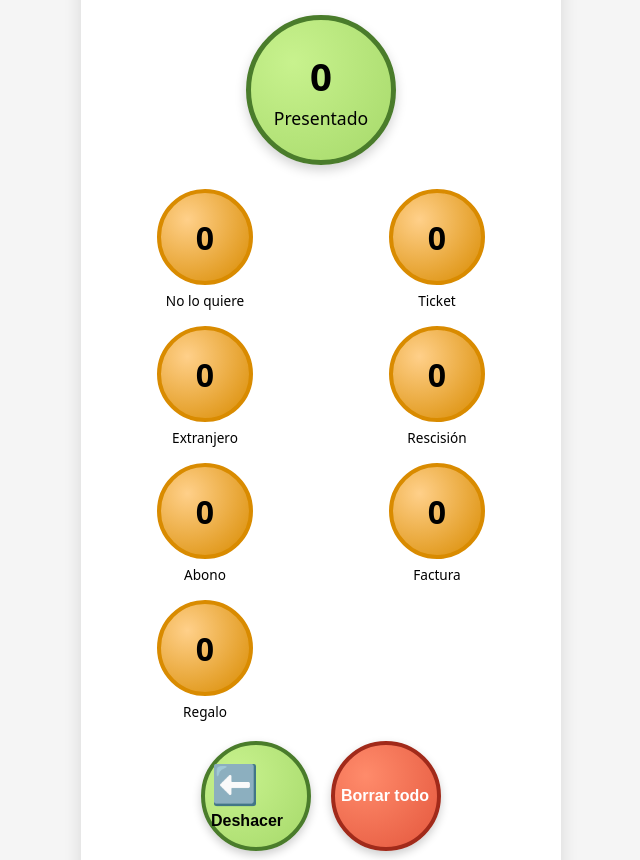
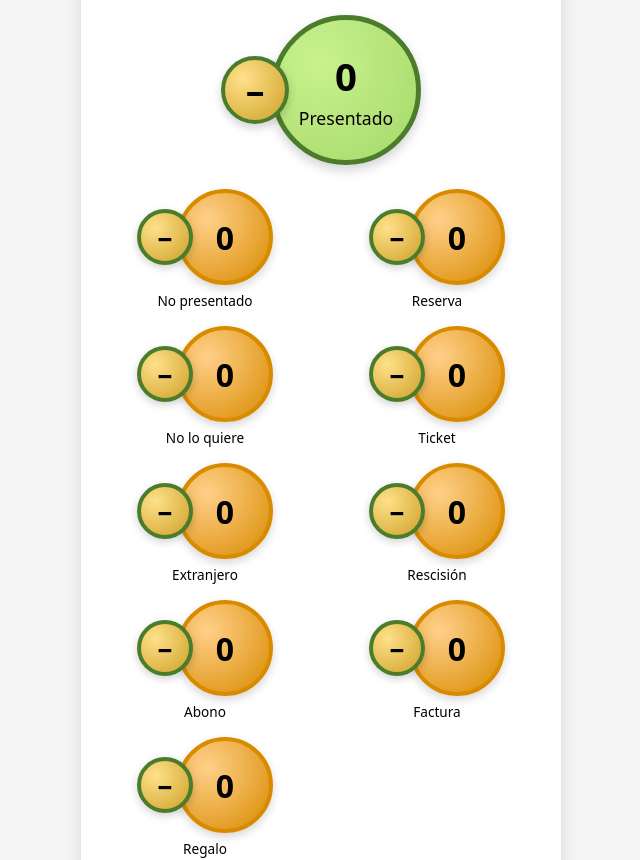
Before and after one commit to tomalic/ContadorSeguros1, a plain HTML site: page index.html in a window 1280 px wide. Shown: the part 96-956 px from the top of the page, without its empty margins (319-959 px from the left). Drawn offline with Linux system fonts and the light colour scheme.

Commit message:
Add files via upload

```diff
--- a/index.html
+++ b/index.html
@@ -13,6 +13,8 @@
       --verde-oscuro: #4a7c2b;
       --naranja-claro: #ffd08a;
       --naranja-oscuro: #d98b00;
+      --amarillo-claro: #ffe18a;
+      --amarillo-oscuro: #cfa12a;
       --rojo: #e4573d;
       --gris-fondo: #f5f5f5;
     }
@@ -55,6 +57,32 @@
       margin-bottom: 24px;
     }
 
+    .presentado-wrapper {
+      display: flex;
+      align-items: center;
+    }
+
+    .minus-btn {
+      width: 68px;
+      height: 68px;
+      border-radius: 50%;
+      background: radial-gradient(circle at 30% 30%, var(--amarillo-claro), var(--amarillo-oscuro));
+      border: 4px solid var(--verde-oscuro);
+      display: flex;
+      align-items: center;
+      justify-content: center;
+      font-size: 2rem;
+      font-weight: 700;
+      cursor: pointer;
+      box-shadow: 0 4px 10px rgba(0,0,0,0.18);
+      user-select: none;
+      margin-right: -18px; /* solapado con el círculo grande */
+      z-index: 1;
+      transition: transform 0.1s ease;
+    }
+
+    .minus-btn:active { transform: scale(0.95); }
+
     .presentado-btn {
       width: 150px;
       height: 150px;
@@ -70,9 +98,7 @@
       transition: transform 0.1s ease;
     }
 
-    .presentado-btn:active {
-      transform: scale(0.95);
-    }
+    .presentado-btn:active { transform: scale(0.95); }
 
     .presentado-btn .count {
       font-size: 2.4rem;
@@ -89,7 +115,7 @@
       display: grid;
       grid-template-columns: repeat(2, 1fr);
       gap: 16px;
-      margin-bottom: 20px;
+      margin-bottom: 24px;
     }
 
     .button-card {
@@ -98,6 +124,33 @@
       align-items: center;
       gap: 6px;
     }
+
+    .button-row {
+      display: flex;
+      align-items: center;
+      justify-content: center;
+    }
+
+    .small-minus {
+      width: 56px;
+      height: 56px;
+      border-radius: 50%;
+      background: radial-gradient(circle at 30% 30%, var(--amarillo-claro), var(--amarillo-oscuro));
+      border: 4px solid var(--verde-oscuro);
+      display: flex;
+      align-items: center;
+      justify-content: center;
+      font-size: 1.6rem;
+      font-weight: 700;
+      cursor: pointer;
+      user-select: none;
+      margin-right: -16px;
+      z-index: 1;
+      box-shadow: 0 3px 8px rgba(0,0,0,0.18);
+      transition: transform 0.1s ease;
+    }
+
+    .small-minus:active { transform: scale(0.95); }
 
     .circle-btn {
       width: 96px;
@@ -110,6 +163,7 @@
       justify-content: center;
       cursor: pointer;
       transition: transform 0.1s ease;
+      box-shadow: 0 4px 10px rgba(0,0,0,0.16);
     }
 
     .circle-btn:active { transform: scale(0.95); }
@@ -119,19 +173,18 @@
       font-weight: 600;
     }
 
-    .label { font-size: 0.85rem; }
+    .label { font-size: 0.85rem; text-align: center; }
 
-    /* ---- BOTONES DESHACER Y BORRAR ---- */
+    /* ---- BOTÓN BORRAR ---- */
     .actions-row {
       display: flex;
       justify-content: center;
-      gap: 20px;
       margin-bottom: 28px;
     }
 
-    .undo-btn, .clear-btn {
-      width: 110px;
-      height: 110px;
+    .clear-btn {
+      width: 120px;
+      height: 120px;
       border-radius: 50%;
       border: none;
       cursor: pointer;
@@ -140,22 +193,16 @@
       display: flex;
       flex-direction: column;
       justify-content: center;
+      align-items: center;
       gap: 4px;
-      box-shadow: 0 4px 10px rgba(0,0,0,0.2);
-    }
-
-    .undo-btn {
-      background: radial-gradient(circle at 30% 30%, #c8f28e, var(--verde-claro));
-      border: 4px solid var(--verde-oscuro);
-    }
-
-    .undo-arrow { font-size: 2.4rem; }
-
-    .clear-btn {
       background: radial-gradient(circle at 30% 30%, #ff8b6b, var(--rojo));
       border: 4px solid #a12a1a;
       color: white;
+      box-shadow: 0 4px 10px rgba(0,0,0,0.2);
+      transition: transform 0.1s ease;
     }
+
+    .clear-btn:active { transform: scale(0.95); }
 
     /* ---- TOTALES ---- */
     .totals {
@@ -189,26 +236,29 @@
   <div class="app">
     <div class="title">RECUENTO SEGUROS</div>
 
-    <!-- BOTÓN PRESENTADO -->
+    <!-- BOTÓN PRESENTADO CON "-" -->
     <div class="presentado-container">
-      <div class="presentado-btn" id="btn-presentado">
-        <span class="count" id="count-presentado">0</span>
-        <span class="label">Presentado</span>
+      <div class="presentado-wrapper">
+        <div class="minus-btn" id="minus-presentado">−</div>
+        <div class="presentado-btn" id="btn-presentado">
+          <span class="count" id="count-presentado">0</span>
+          <span class="label">Presentado</span>
+        </div>
       </div>
     </div>
 
     <!-- RESTO DE BOTONES -->
     <div class="grid" id="buttons-grid"></div>
 
+    <!-- BORRAR TODO -->
     <div class="actions-row">
-      <button class="undo-btn" id="undo-btn">
-        <div class="undo-arrow">⬅️</div>
-        <div>Deshacer</div>
+      <button class="clear-btn" id="clear-btn">
+        <div>Borrar</div>
+        <div>todo</div>
       </button>
-
-      <button class="clear-btn" id="clear-btn">Borrar todo</button>
     </div>
 
+    <!-- TOTALES -->
     <div class="totals">
       <div class="total-row">
         <div>Total unidades</div>
@@ -228,40 +278,47 @@
   </div>
 
 <script>
-/* ---- CONFIGURACIÓN --- */
+/* ---- CONFIGURACIÓN ---- */
 
+// Botones "normales" (naranja)
 const buttons = [
-  { key: "noLoQuiere", label: "No lo quiere" },
-  { key: "ticket", label: "Ticket" },
-  { key: "extranjero", label: "Extranjero" },
-  { key: "rescicion", label: "Rescisión" },
-  { key: "abono", label: "Abono" },
-  { key: "factura", label: "Factura" },
-  { key: "regalo", label: "Regalo" }
+  { key: "noPresentado", label: "No presentado" },
+  { key: "reserva",      label: "Reserva" },
+  { key: "noLoQuiere",   label: "No lo quiere" },
+  { key: "ticket",       label: "Ticket" },
+  { key: "extranjero",   label: "Extranjero" },
+  { key: "rescicion",    label: "Rescisión" },
+  { key: "abono",        label: "Abono" },
+  { key: "factura",      label: "Factura" },
+  { key: "regalo",       label: "Regalo" }
 ];
 
+// Todos estos + presentado cuentan como unidades
 const UNITS_KEYS = ["presentado", ...buttons.map(b => b.key)];
+// Solo el botón "Presentado" cuenta como presentados
 const PRESENTED_KEYS = ["presentado"];
-const STORAGE_KEY = "segurosCounter_v2";
+
+const STORAGE_KEY = "segurosCounter_v3";
 
 let state = { counts: {}, history: [] };
 
 function initState() {
   state.counts = { presentado: 0 };
   buttons.forEach(b => state.counts[b.key] = 0);
-  state.history = [];
+  state.history = []; // ya no usamos deshacer, pero lo dejamos vacío
 }
 
 function loadState() {
   const raw = localStorage.getItem(STORAGE_KEY);
-  if (!raw) return initState();
+  if (!raw) { initState(); return; }
   try {
     const parsed = JSON.parse(raw);
     initState();
     Object.keys(state.counts).forEach(k => {
-      if (parsed.counts?.[k] >= 0) state.counts[k] = parsed.counts[k];
+      if (parsed.counts && typeof parsed.counts[k] === "number" && parsed.counts[k] >= 0) {
+        state.counts[k] = parsed.counts[k];
+      }
     });
-    state.history = parsed.history || [];
   } catch {
     initState();
   }
@@ -271,20 +328,20 @@ function saveState() {
   localStorage.setItem(STORAGE_KEY, JSON.stringify(state));
 }
 
-/* ---- CÁLCULOS --- */
+/* ---- CÁLCULOS ---- */
 
 function computeTotals() {
   let totalUnits = 0;
   let presented = 0;
 
-  UNITS_KEYS.forEach(k => totalUnits += state.counts[k] || 0);
-  PRESENTED_KEYS.forEach(k => presented += state.counts[k] || 0);
+  UNITS_KEYS.forEach(k => { totalUnits += state.counts[k] || 0; });
+  PRESENTED_KEYS.forEach(k => { presented += state.counts[k] || 0; });
 
   const objetivo = 2 * presented - totalUnits;
   return { totalUnits, presented, objetivo };
 }
 
-/* ---- RENDER --- */
+/* ---- RENDER ---- */
 
 function renderButtons() {
   const grid = document.getElementById("buttons-grid");
@@ -294,22 +351,32 @@ function renderButtons() {
     const card = document.createElement("div");
     card.className = "button-card";
 
+    const row = document.createElement("div");
+    row.className = "button-row";
+
+    const minus = document.createElement("div");
+    minus.className = "small-minus";
+    minus.textContent = "−";
+    minus.dataset.key = btn.key;
+    minus.onclick = () => decrement(btn.key);
+
     const circle = document.createElement("div");
     circle.className = "circle-btn";
     circle.dataset.key = btn.key;
+    const span = document.createElement("span");
+    span.className = "count";
+    span.textContent = state.counts[btn.key] || 0;
+    circle.appendChild(span);
+    circle.onclick = () => increment(btn.key);
 
-    const count = document.createElement("span");
-    count.className = "count";
-    count.textContent = state.counts[btn.key];
-
-    circle.appendChild(count);
-    circle.onclick = () => increment(btn.key);
+    row.appendChild(minus);
+    row.appendChild(circle);
 
     const label = document.createElement("div");
     label.className = "label";
     label.textContent = btn.label;
 
-    card.appendChild(circle);
+    card.appendChild(row);
     card.appendChild(label);
     grid.appendChild(card);
   });
@@ -317,7 +384,6 @@ function renderButtons() {
 
 function renderTotals() {
   const { totalUnits, presented, objetivo } = computeTotals();
-
   document.getElementById("total-unidades-box").textContent = totalUnits;
   document.getElementById("presentados-box").textContent = presented;
 
@@ -326,43 +392,44 @@ function renderTotals() {
   objBox.classList.toggle("ok", objetivo >= 0);
   objBox.classList.toggle("bad", objetivo < 0);
 
-  document.getElementById("count-presentado").textContent =
-    state.counts.presentado;
+  document.getElementById("count-presentado").textContent = state.counts.presentado || 0;
+
+  // Actualizar contadores de botones naranjas
+  buttons.forEach(btn => {
+    const el = document.querySelector(
+      `.circle-btn[data-key="${btn.key}"] .count`
+    );
+    if (el) el.textContent = state.counts[btn.key] || 0;
+  });
 }
 
 function render() {
   renderTotals();
-  buttons.forEach(btn => {
-    const el = document.querySelector(`.circle-btn[data-key="${btn.key}"] .count`);
-    if (el) el.textContent = state.counts[btn.key];
-  });
 }
 
-/* ---- ACCIONES --- */
+/* ---- ACCIONES ---- */
 
 function increment(key) {
-  state.counts[key]++;
-  state.history.push(key);
+  state.counts[key] = (state.counts[key] || 0) + 1;
   saveState();
   render();
 }
 
-function undoLast() {
-  if (!state.history.length) return;
-  const key = state.history.pop();
-  if (state.counts[key] > 0) state.counts[key]--;
+function decrement(key) {
+  if (!state.counts[key]) return;
+  state.counts[key] = Math.max(0, state.counts[key] - 1);
   saveState();
   render();
 }
 
 function clearAll() {
-  if (!confirm("¿Seguro que quieres borrar todos los datos?")) return;
+  if (!confirm("¿Seguro que quieres borrar todos los datos y empezar de cero?")) return;
   initState();
   saveState();
   render();
 }
 
-/* ---- ARRANQUE --- */
+/* ---- ARRANQUE ---- */
 
 function main() {
   loadState();
@@ -370,8 +437,12 @@ function main() {
   render();
 
   document.getElementById("btn-presentado").onclick = () => increment("presentado");
-  document.getElementById("undo-btn").onclick = undoLast;
+  document.getElementById("minus-presentado").onclick = () => decrement("presentado");
   document.getElementById("clear-btn").onclick = clearAll;
+
+  if ("serviceWorker" in navigator) {
+    navigator.serviceWorker.register("./service-worker.js").catch(() => {});
+  }
 }
 
 main();
```
